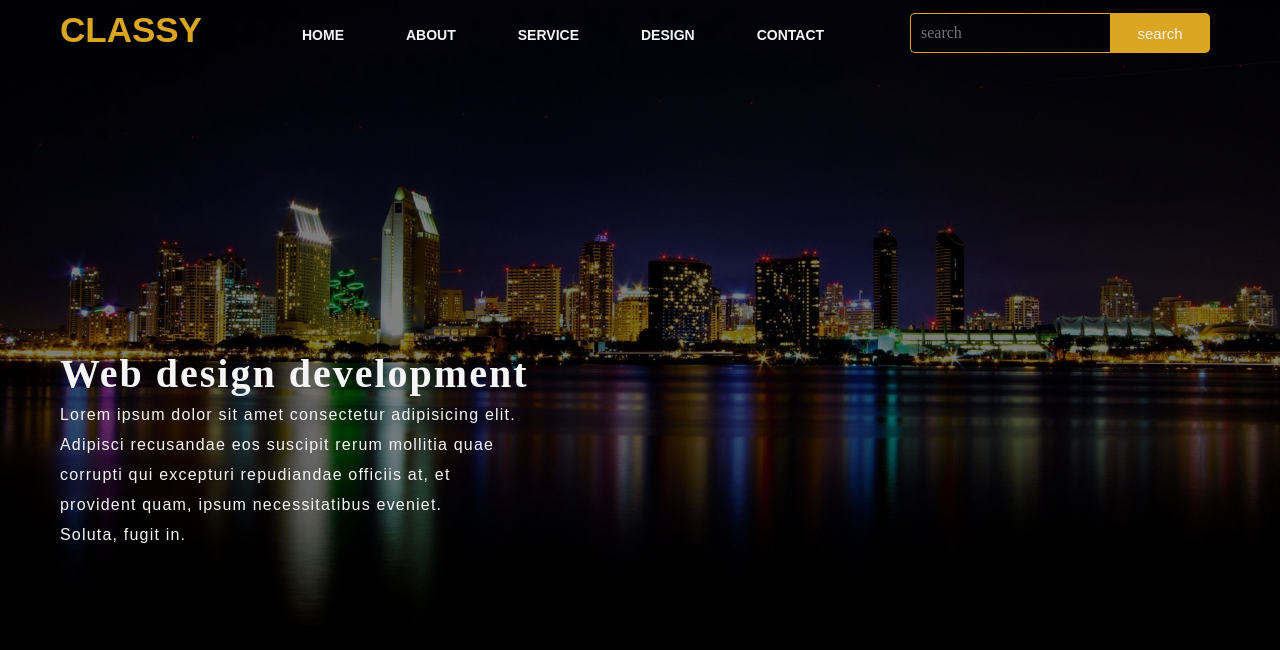
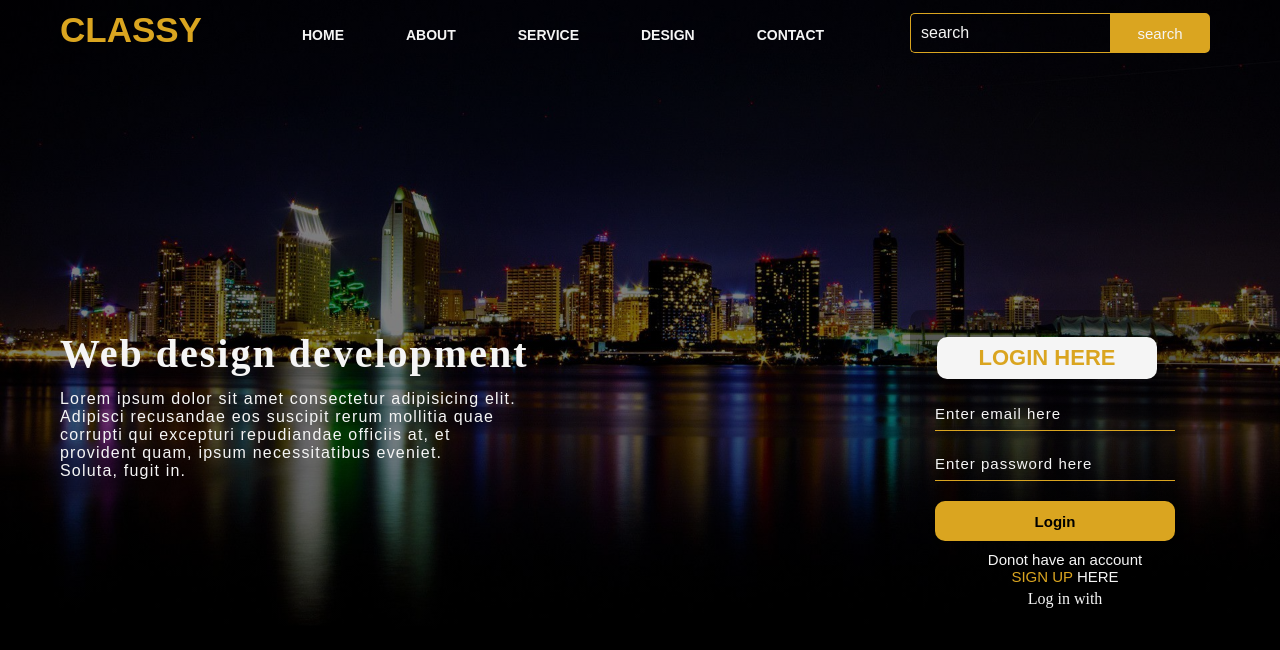
Before and after one commit to BrilliantPhoenix2024/Web-page1, a plain HTML site: page index.html in a window 1280 px wide. Drawn offline with Linux system fonts and the light colour scheme.

Commit message:
Login Form created

```diff
--- a/index.html
+++ b/index.html
@@ -29,6 +29,18 @@
         <div class="content">
             <h1>Web design development</h1>
             <p>Lorem ipsum dolor sit amet consectetur adipisicing elit. <br>Adipisci recusandae eos suscipit rerum mollitia quae <br> corrupti qui excepturi repudiandae officiis at, et  <br> provident quam, ipsum necessitatibus eveniet. <br> Soluta, fugit in.</p>
+
+            <div class="form">
+                <H2>LOGIN HERE</H2>
+                <input type="email" name="EMAIL" placeholder="Enter email here">
+                <input type="password" name="PASSWORD" id="" placeholder="Enter password here">
+                <button class="button"><a href="">Login</a></button>
+
+                <p class="link">Donot have an account
+                    <br>
+                <a class="sgn" href="">SIGN UP</a> HERE</p>
+                <p class="lwi">Log in with</p>
+            </div>
         </div>
 
         </div>
--- a/style.css
+++ b/style.css
@@ -104,11 +104,11 @@ ul>li>a:hover{
     padding-left: 20px;
     padding-bottom: 25px;
     font-family: Arial;
-    line-height: 30px;
+    line-height: 33 px;
     letter-spacing: 1.2px;
     left: 0;
     position: absolute;
-    top : 400px;
+    top : 390px;
 }
 .content>h1{
     font-family: 'Times New Roman';
@@ -117,5 +117,84 @@ ul>li>a:hover{
     letter-spacing: 2px;
     left: 0;
     position: absolute;
-    top : 350px;
+    top : 330px;
 }
+.form{
+    width: 310px;
+    height: 230px;
+    position: absolute;
+    top: 310px;
+    left: 870px;
+    background: linear-gradient(to top, rgba(0, 0, 0, 0.2)50%, rgba(0, 0, 0, 0.3)50%);
+    border-radius: 10px;
+    padding: 25px;
+}
+.form>h2{
+    width: 220px;
+    font-family: sans-serif;
+    text-align: center;
+    background-color: whitesmoke;
+    color: goldenrod;
+    font-size: 22px;
+    border-radius: 10px;
+    margin: 2px;
+    padding: 8px;
+}
+.form>input{
+    width: 240px;
+    height: 35px;
+    background-color: transparent;
+    border-bottom: 1px solid goldenrod;
+    border-top: none;
+    border-left: none;
+    border-right: none;
+    color: whitesmoke;
+    font-family: sans-serif;
+    font-size: 15px;
+    margin-top: 15px;
+    letter-spacing: 1px;
+}
+.form>input:focus{
+    outline: none;
+}
+::placeholder{
+    font-family: Arial;
+    color: whitesmoke;
+}
+.button{
+    width: 240px;
+    height: 40px;
+    background-color: goldenrod;
+    border: none;
+    margin-top: 20px;
+    font-size: 15px;
+    border-radius: 10px;
+    cursor: pointer;
+    color: whitesmoke;
+    transition: 0.4s ease;
+}
+.button:hover{
+    background-color: whitesmoke;
+    color: goldenrod;
+}
+.button>a{
+    text-decoration: none;
+    color: black;
+    font-weight: bold;
+}
+.form>.link{
+    font-family: Arial;
+    font-size: 15px;
+    padding-top: 10px;
+    text-align: center;
+}
+.sgn{
+    text-decoration: none;
+    color: goldenrod;
+    text-align: center;
+}
+.lwi{
+    padding-top: 5px;
+    padding-bottom: 8px;
+    text-align: center;
+}
```
